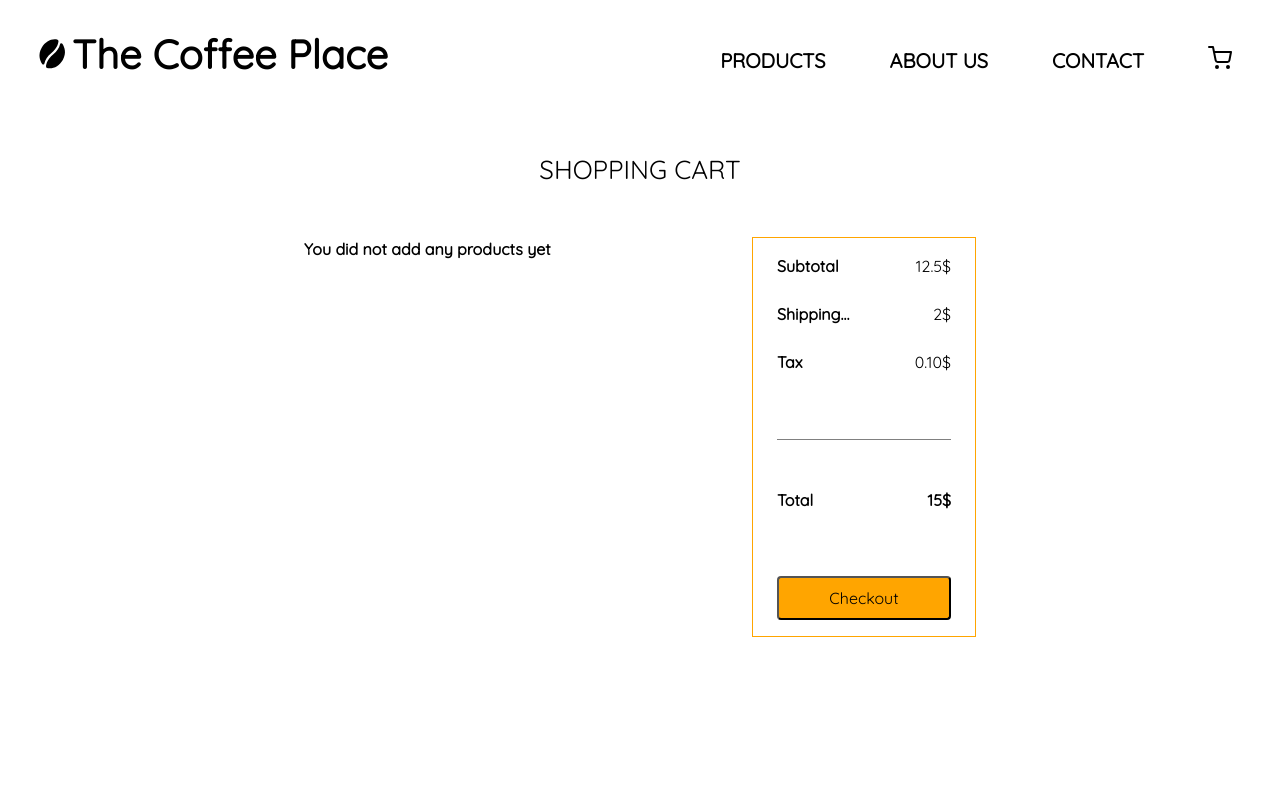
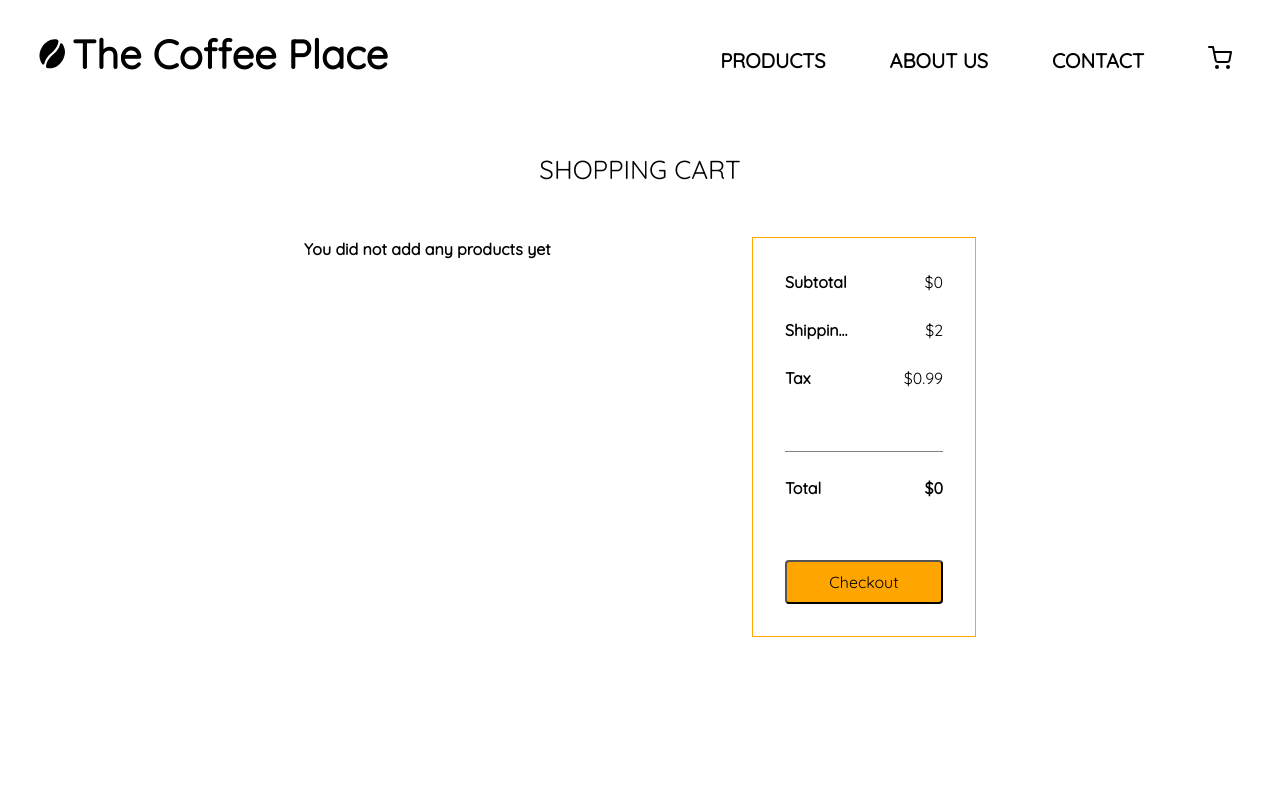
Before and after one commit to mbonete/coffee-place, a Next.js app: page /shopping-cart in a window 1280 px wide. Shown: the top 800 px of the page. Built offline with nearby package versions, Linux system fonts and the light colour scheme.

Commit message:
feat(shopping cart page): finishes the implementation of the products and checkout logic
Changes the useCart hook so the quantity can be increased from the shopping cart page, and it
uploads the total prices

```diff
--- a/src/app/hooks/useCart.js
+++ b/src/app/hooks/useCart.js
@@ -1,21 +1,44 @@
 'use client';
 import React from 'react';
+import products from '../products';
 
 const CartContext = React.createContext({});
 
+export const SERVICE_COST = '2';
+export const TAX_COST = '0.99';
+
 export const CartProvider = ({ children }) => {
+  const [ cartLines, setCartLines ] = React.useState({});
+  const [ subtotal, setSubtotal ] = React.useState(0);
+  const [ total, setTotal ] = React.useState(0);
 
-  const [ cartLines, setCartLines ] = React.useState({});
+  const updatePricesSummary = (cartLines) => {
+    const subtotal = Object
+      .keys(cartLines)
+      .reduce((acc, productId) => {
+        return acc + Number(products[productId].price) * cartLines[productId];
+      }, 0);
+
+    const total = subtotal + Number(SERVICE_COST) + Number(TAX_COST);
+
+    setSubtotal(parseFloat(subtotal).toFixed(2));
+    setTotal(parseFloat(total).toFixed(2));
+  }
+
+  const updateCartLines = (cartLines) => {
+    setCartLines(cartLines);
+    updatePricesSummary(cartLines);
+  };
 
   const addToShoppingCart = (productId) => {
-    setCartLines({
+    updateCartLines({
       ...cartLines,
       [productId]: 1
     });
   };
 
   const changeQuantity = (productId, quantity) => {
-    setCartLines({
+    updateCartLines({
       ...cartLines,
       [productId]: quantity,
     });
@@ -25,7 +48,7 @@ export const CartProvider = ({ children }) => {
     const updatedCartLines = { ...cartLines };
     delete updatedCartLines[productId];
 
-    setCartLines(updatedCartLines);
+    updateCartLines(updatedCartLines);
   };
 
   const value = {
@@ -33,6 +56,8 @@ export const CartProvider = ({ children }) => {
     removeFromShoppingCart,
     changeQuantity,
     cartLines,
+    total,
+    subtotal
   };
 
   return (
--- a/src/app/products/page.js
+++ b/src/app/products/page.js
@@ -28,7 +28,7 @@ export default function Products() {
                   <Description>{product.description}</Description>
                 </CoffeInfo>
                 <PriceInfo>
-                  <Price>{product.price}</Price>
+                  <Price>${product.price}</Price>
                   <ShoppingCartIconButton product={product}/>
                 </PriceInfo>
               </Tag>
--- a/src/app/shopping-cart/page.js
+++ b/src/app/shopping-cart/page.js
@@ -6,12 +6,10 @@ import Header from "../components/Header";
 import Footer from "../components/Footer";
 import { PageWrapper } from '../components/PageWrapper';
 import { useCart } from "../hooks/useCart";
-import { Trash } from 'react-feather';
+import Checkout from '../components/Checkout';
 
 export default function ShoppingCartPage() {
   const { cartLines, changeQuantity } = useCart();
-
-  console.log('debug', 'cartLines', cartLines);
 
   const cartProductIds = Object.keys(cartLines);
 
@@ -41,7 +39,7 @@ export default function ShoppingCartPage() {
                             <Bold>Total</Bold>
                           </TagRow>
                           <TagRow>
-                            <Price>{product.price}</Price>
+                            <Price>${product.price}</Price>
                             <select
                               style={{width: '60px'}}
                               value={quantity}
@@ -55,7 +53,7 @@ export default function ShoppingCartPage() {
                               <option value={4}>4</option>
                               <option value={5}>5</option>
                             </select>
-                            <Bold>{product.price}</Bold>
+                            <Bold>${product.price}</Bold>
                           </TagRow>
                         </Tag>
                       </GalleryElement>
@@ -64,22 +62,7 @@ export default function ShoppingCartPage() {
                 : <Bold>You did not add any products yet</Bold>
               }
             </ListWrapper>
-            <CheckoutWrapper>
-              <Checkout>
-                <Bold>Subtotal</Bold>
-                <Price style={{display:'grid', justifyItems: 'end'}}>12.5$</Price>
-                <Bold>Shipping cost</Bold>
-                <Price style={{display:'grid', justifyItems: 'end'}}>2$</Price>
-                <Bold>Tax</Bold>
-                <Price style={{display:'grid', justifyItems: 'end'}}>0.10$</Price>
-
-              </Checkout>
-              <Total>
-                <Bold>Total</Bold>
-                <Bold style={{display:'grid', justifyItems: 'end'}}>15$</Bold>
-              </Total>
-              <CheckoutButton>Checkout</CheckoutButton>
-            </CheckoutWrapper>
+            <Checkout />
 
           </Grid>
 
@@ -159,42 +142,3 @@ const Price = styled.span`
   font-weight: 400;
   font-size: 1rem;
 `;
-const CheckoutWrapper = styled.div`
-  display: flex;
-  flex-direction: column;
-  justify-content: space-between;
-  margin: 48px;
-  max-height: 60%;
-  min-height: 400px;
-  gap: 48px;
-  border: 1px solid orange;
-  padding: 16px 24px;
-
-  @media (max-width: 850px){
-    margin: 8px;
-  }
-
-`;
-const Checkout = styled.div`
-  display: grid;
-  grid-template-columns: repeat(2, 1fr);
-  grid-template-rows: repeat(3, 1fr);
-  gap: 24px;
-
-`;
-const Total = styled.div`
-  display: grid;
-  grid-template-columns: repeat(2, 1fr);
-  gap: 24px;
-  border-top: 1px solid gray;
-  padding-top: 48px;
-
-
-`;
-
-const CheckoutButton = styled.button`
-  border-radius: 4px;
-  background-color: orange;
-  color: black;
-  padding: 8px 16px;
-`;
```
